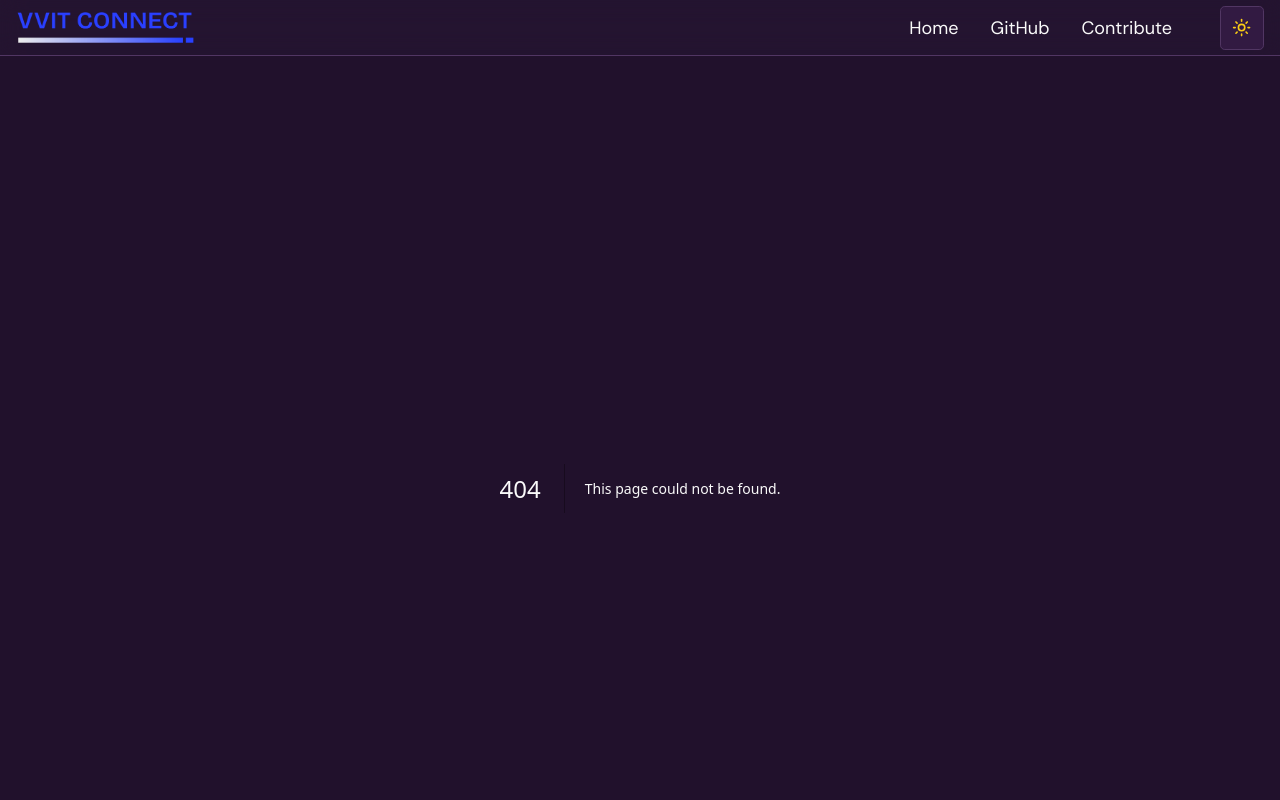
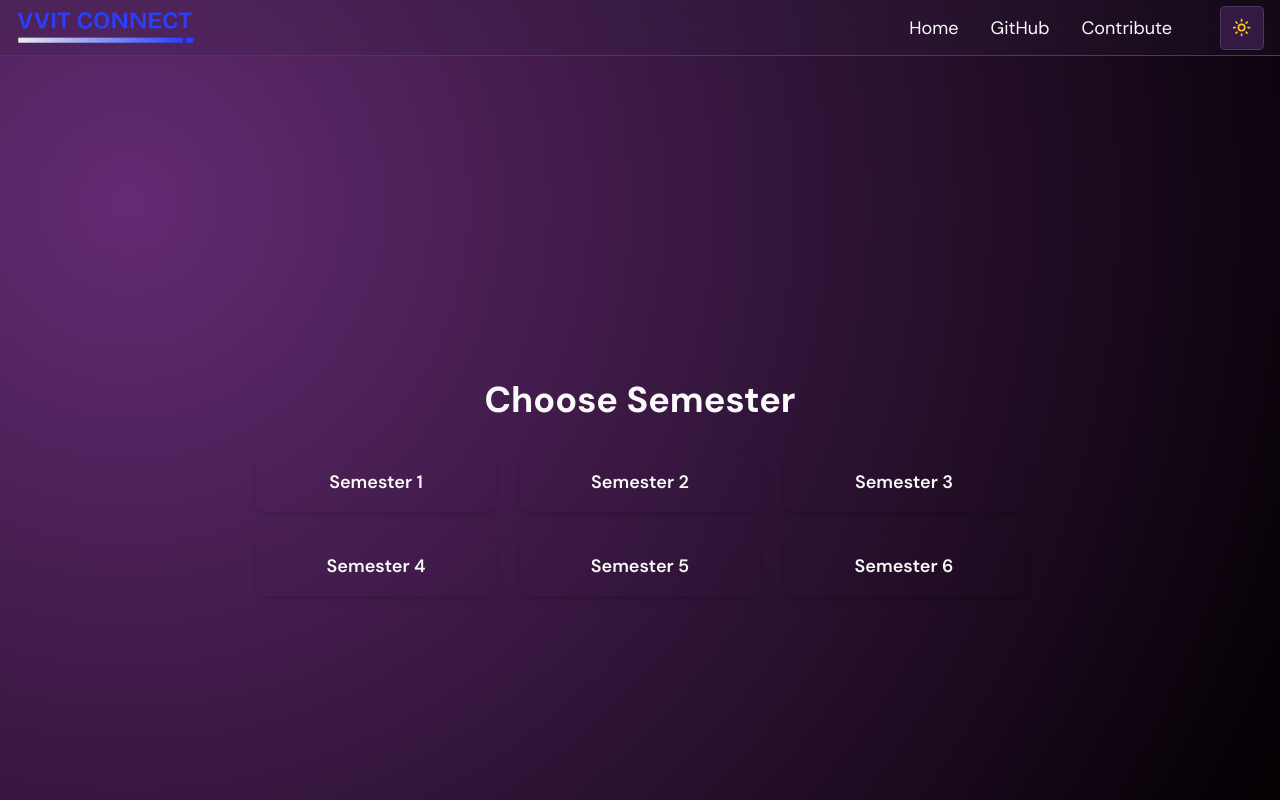
Before and after one commit to pyKinsu/VVITConnect, a Next.js app: page /BCA in a window 1280 px wide. Before the commit this address had no page. Shown: the top 800 px of the page. Built offline with nearby package versions, Linux system fonts and the light colour scheme.

Commit message:
Create page.tsx

```diff
--- /dev/null
+++ b/src/app/BCA/page.tsx
@@ -0,0 +1,37 @@
+"use client";
+
+import React from "react";
+import { useRouter } from "next/navigation";
+
+const semesters = [
+  { id: 1, title: "Semester 1", route: "/bca/semester1" },
+  { id: 2, title: "Semester 2", route: "/bca/semester2" },
+  { id: 3, title: "Semester 3", route: "/bca/semester3" },
+  { id: 4, title: "Semester 4", route: "/bca/semester4" },
+  { id: 5, title: "Semester 5", route: "/bca/semester5" },
+  { id: 6, title: "Semester 6", route: "/bca/semester6" },
+];
+
+export default function BcaSemestersPage() {
+  const router = useRouter();
+
+  return (
+    <main className="min-h-screen flex flex-col items-center justify-center px-4 py-12">
+      <h1 className="text-3xl sm:text-4xl font-bold mb-8 text-gradient">
+        Choose Semester
+      </h1>
+
+      <div className="grid grid-cols-2 sm:grid-cols-3 gap-6 w-full max-w-3xl">
+        {semesters.map((s) => (
+          <button
+            key={s.id}
+            onClick={() => router.push(s.route)}
+            className="btn-primary py-4 rounded-xl text-lg font-semibold shadow-md transition-transform transform hover:-translate-y-1 focus:outline-none focus:ring-4"
+          >
+            {s.title}
+          </button>
+        ))}
+      </div>
+    </main>
+  );
+}
```
